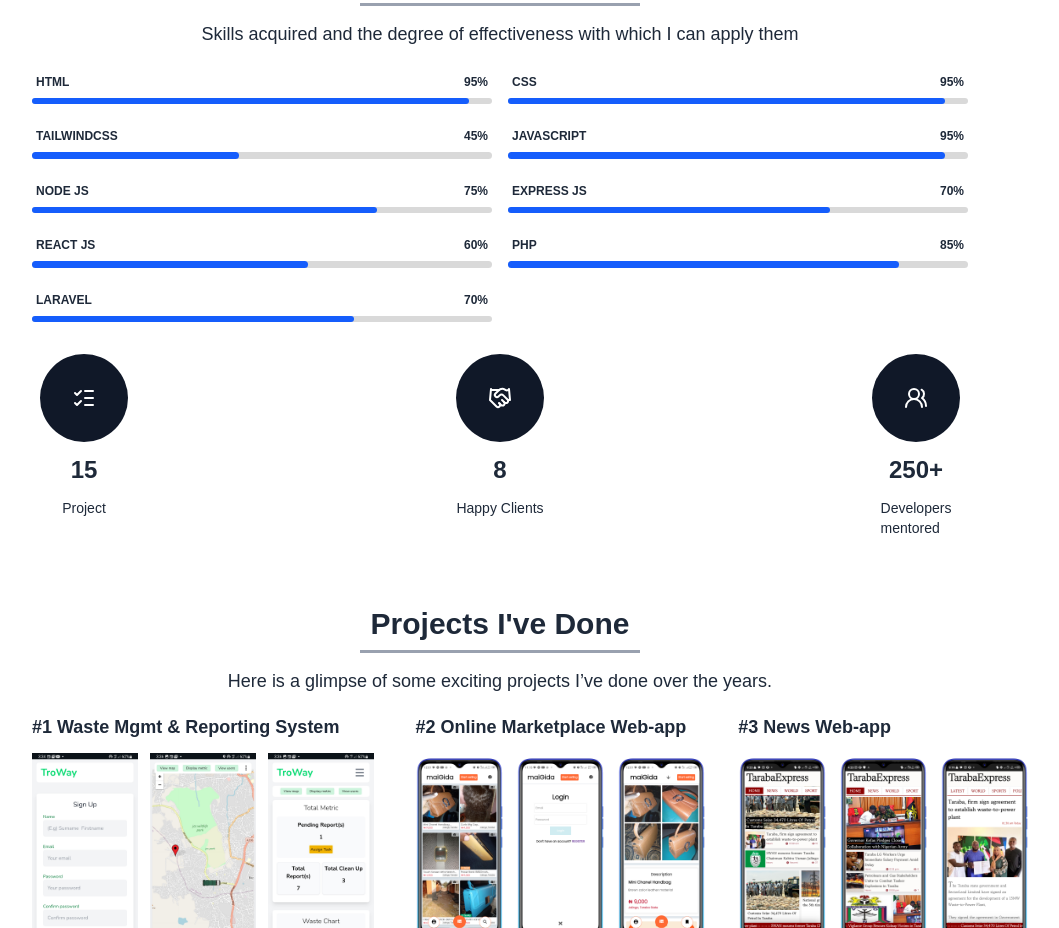
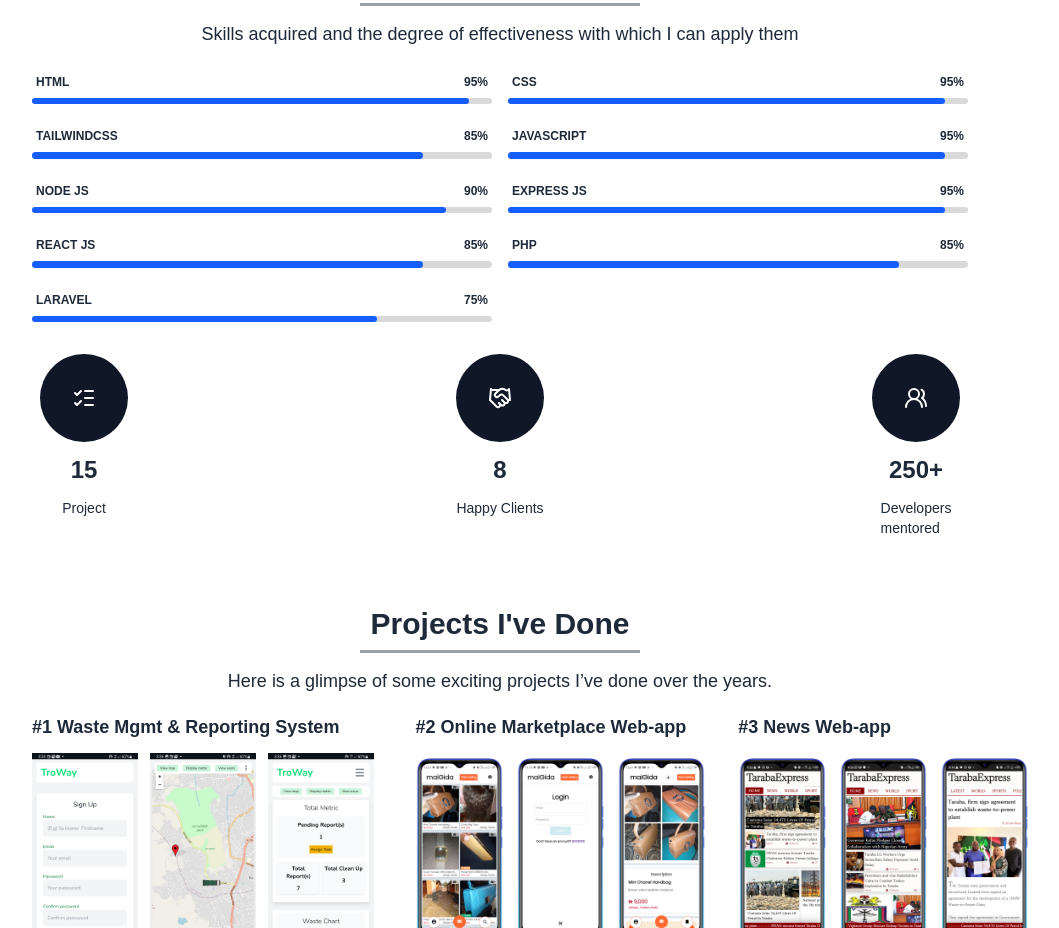
Before and after one commit to JoshTino/my-portfolio, a React (Vite) app: page / in a window 1280 px wide. Shown: the part 1720-2648 px from the top of the page, without its empty margins (140-1199 px from the left). Built offline with nearby package versions, Linux system fonts and the light colour scheme; a web font is replaced by a local one.

Commit message:
feat: update skill percentage level

```diff
--- a/components/skills.jsx
+++ b/components/skills.jsx
@@ -36,9 +36,9 @@ const Skills = () => {
 
 					<div className="">
 						<div className="flex justify-between px-1 my-1 md:my-2">
-							<span className="font-inria text-xs text-gray-800 font-bold">TAILWINDCSS</span><span className="font-inria font-bold text-xs text-gray-800">45%</span>
+							<span className="font-inria text-xs text-gray-800 font-bold">TAILWINDCSS</span><span className="font-inria font-bold text-xs text-gray-800">85%</span>
 						</div>
-						<div className="bg-[#D9D9D9] rounded-full"><div className="bg-blue-600 w-[45%] p-[0.2rem] rounded-full"></div></div>
+						<div className="bg-[#D9D9D9] rounded-full"><div className="bg-blue-600 w-[85%] p-[0.2rem] rounded-full"></div></div>
 					</div>
 
 					<div className="">
@@ -50,23 +50,23 @@ const Skills = () => {
 
 					<div className="">
 						<div className="flex justify-between px-1 my-1 md:my-2">
-							<span className="font-inria text-xs text-gray-800 font-bold">NODE JS</span><span className="font-inria font-bold text-xs text-gray-800">75%</span>
+							<span className="font-inria text-xs text-gray-800 font-bold">NODE JS</span><span className="font-inria font-bold text-xs text-gray-800">90%</span>
 						</div>
-						<div className="bg-[#D9D9D9] rounded-full"><div className="bg-blue-600 w-[75%] p-[0.2rem] rounded-full"></div></div>
+						<div className="bg-[#D9D9D9] rounded-full"><div className="bg-blue-600 w-[90%] p-[0.2rem] rounded-full"></div></div>
 					</div>
 
 					<div className="">
 						<div className="flex justify-between px-1 my-1 md:my-2">
-							<span className="font-inria text-xs text-gray-800 font-bold">EXPRESS JS</span><span className="font-inria font-bold text-xs text-gray-800">70%</span>
+							<span className="font-inria text-xs text-gray-800 font-bold">EXPRESS JS</span><span className="font-inria font-bold text-xs text-gray-800">95%</span>
 						</div>
-						<div className="bg-[#D9D9D9] rounded-full"><div className="bg-blue-600 w-[70%] p-[0.2rem] rounded-full"></div></div>
+						<div className="bg-[#D9D9D9] rounded-full"><div className="bg-blue-600 w-[95%] p-[0.2rem] rounded-full"></div></div>
 					</div>
 
 					<div className="">
 						<div className="flex justify-between px-1 my-1 md:my-2">
-							<span className="font-inria text-xs text-gray-800 font-bold">REACT JS</span><span className="font-inria font-bold text-xs text-gray-800">60%</span>
+							<span className="font-inria text-xs text-gray-800 font-bold">REACT JS</span><span className="font-inria font-bold text-xs text-gray-800">85%</span>
 						</div>
-						<div className="bg-[#D9D9D9] rounded-full"><div className="bg-blue-600 w-[60%] p-[0.2rem] rounded-full"></div></div>
+						<div className="bg-[#D9D9D9] rounded-full"><div className="bg-blue-600 w-[85%] p-[0.2rem] rounded-full"></div></div>
 					</div>
 
 					<div className="">
@@ -78,9 +78,9 @@ const Skills = () => {
 
 					<div className="">
 						<div className="flex justify-between px-1 my-1 md:my-2">
-							<span className="font-inria text-xs text-gray-800 font-bold">LARAVEL</span><span className="font-inria font-bold text-xs text-gray-800">70%</span>
+							<span className="font-inria text-xs text-gray-800 font-bold">LARAVEL</span><span className="font-inria font-bold text-xs text-gray-800">75%</span>
 						</div>
-						<div className="bg-[#D9D9D9] rounded-full"><div className="bg-blue-600 w-[70%] p-[0.2rem] rounded-full"></div></div>
+						<div className="bg-[#D9D9D9] rounded-full"><div className="bg-blue-600 w-[75%] p-[0.2rem] rounded-full"></div></div>
 					</div>
 				</div>
 
```
